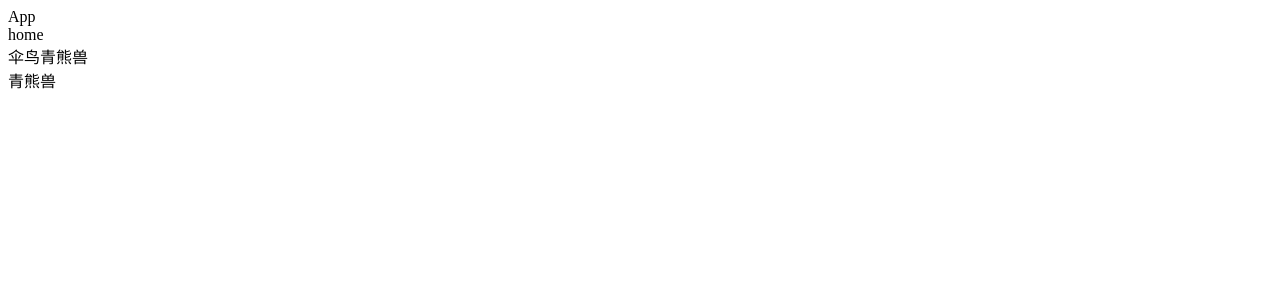
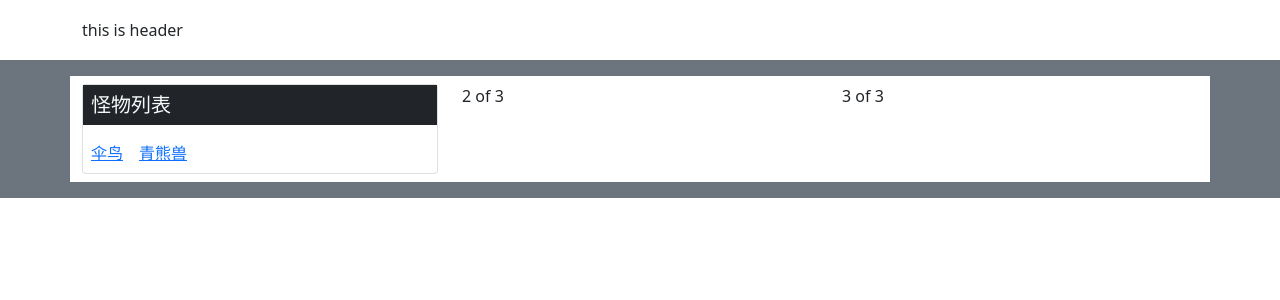
Before and after one commit to doDomoGu/mhrise, a React (Create React App) app: page / in a window 1280 px wide. Shown: the top 300 px of the page. Built offline with nearby package versions, Linux system fonts and the light colour scheme.

Commit message:
bootstrap   home monsterlist

```diff
--- a/package.json
+++ b/package.json
@@ -8,7 +8,9 @@
     "@testing-library/react": "^11.2.6",
     "@testing-library/user-event": "^12.8.3",
     "axios": "^0.21.1",
+    "bootstrap": "^5.0.0",
     "react": "^17.0.2",
+    "react-bootstrap": "^1.5.2",
     "react-dom": "^17.0.2",
     "react-router-dom": "^5.2.0",
     "react-scripts": "4.0.3",
--- a/src/App.js
+++ b/src/App.js
@@ -1,3 +1,5 @@
+import MainLayout from "@/pages/layouts/Main";
+
 import Home from "@/pages/Home";
 import Item from "@/pages/Item";
 import Map from "@/pages/Map";
@@ -9,9 +11,8 @@ import { BrowserRouter, Route, Switch } from "react-router-dom";
 
 function App() {
   return (
-    <div>
-      <div>App</div>
-      <BrowserRouter>
+    <BrowserRouter>
+      <MainLayout>
         <Switch>
           <Route exact path="/" component={Home} />
           <Route path="/item/:title" component={Item} />
@@ -19,8 +20,8 @@ function App() {
           <Route path="/monster/:title" component={Monster} />
           <Route path="*" component={Page404} />
         </Switch>
-      </BrowserRouter>
-    </div>
+      </MainLayout>
+    </BrowserRouter>
   );
 }
 
--- a/src/index.js
+++ b/src/index.js
@@ -2,6 +2,7 @@ import React from "react";
 import ReactDOM from "react-dom";
 import App from "./App";
 import reportWebVitals from "./reportWebVitals";
+import "bootstrap/dist/css/bootstrap.min.css";
 
 ReactDOM.render(
   <React.StrictMode>
--- a/src/pages/Home.js
+++ b/src/pages/Home.js
@@ -1,43 +1,24 @@
-import React, { useState, useEffect } from "react";
+// import React, { useState, useEffect } from "react";
 
-// import useHooks from "@/hooks/index";
+// import { getMonsterList } from "@/data/monster";
 
-import { getMonsterList, getMonsterByName } from "@/data/monster";
+// import Button from "react-bootstrap/Button";
+// import Jumbotron from "react-bootstrap/Jumbotron";
+// import Card from "react-bootstrap/Card";
+import Row from "react-bootstrap/Row";
+import Col from "react-bootstrap/Col";
+
+import MonsterList from "@/pages/home/MonsterList";
 
 function Home() {
-  let list = getMonsterList();
-
-  let [name, setName] = useState("青熊兽");
-
-  let [item, setItem] = useState({});
-
-  useEffect(() => {
-    setItem(getMonsterByName(name));
-    // });
-  }, [name]);
-
-  // const data = useHooks(getMonster, id);
-
-  let clickList = [];
-  for (let item of list) {
-    clickList.push(
-      <span
-        key={item.name}
-        onClick={() => {
-          setName(item.name);
-        }}
-      >
-        {item.name}
-      </span>
-    );
-  }
-
   return (
-    <div>
-      <div>home</div>
-      <div>{clickList}</div>
-      <div>{item.name}</div>
-    </div>
+    <Row>
+      <Col>
+        <MonsterList></MonsterList>
+      </Col>
+      <Col>2 of 3</Col>
+      <Col>3 of 3</Col>
+    </Row>
   );
 }
 
--- /dev/null
+++ b/src/pages/home/MonsterList.js
@@ -0,0 +1,27 @@
+import Card from "react-bootstrap/Card";
+
+import { getMonsterList } from "@/data/monster";
+
+function MonsterList() {
+  const list = getMonsterList();
+
+  let links = [];
+  list.forEach((v) => {
+    links.push(
+      <Card.Link key={v.name} href={"/monster/" + v.name}>
+        {v.name}
+      </Card.Link>
+    );
+  });
+
+  return (
+    <Card>
+      <Card.Body className="p-0">
+        <Card.Title className="bg-dark text-light p-2">怪物列表</Card.Title>
+        <Card.Text className="p-2">{links}</Card.Text>
+      </Card.Body>
+    </Card>
+  );
+}
+
+export default MonsterList;
--- /dev/null
+++ b/src/pages/layouts/Header.css
@@ -0,0 +1,4 @@
+.header {
+  height: 60px;
+  line-height: 60px;
+}
--- /dev/null
+++ b/src/pages/layouts/Header.js
@@ -0,0 +1,15 @@
+import React from "react";
+
+import Container from "react-bootstrap/Container";
+
+import "./Header.css";
+
+function Header() {
+  return (
+    <Container>
+      <div className="header"> this is header </div>
+    </Container>
+  );
+}
+
+export default Header;
--- /dev/null
+++ b/src/pages/layouts/Main.js
@@ -0,0 +1,18 @@
+import React from "react";
+
+import Container from "react-bootstrap/Container";
+
+import Header from "./Header";
+
+function Main(props) {
+  return (
+    <>
+      <Header></Header>
+      <div className="bg-secondary p-3">
+        <Container className="bg-white py-2">{props.children}</Container>
+      </div>
+    </>
+  );
+}
+
+export default Main;
```
Also changed, not shown: 1 other file (tests, documents, lock files or other folders).
